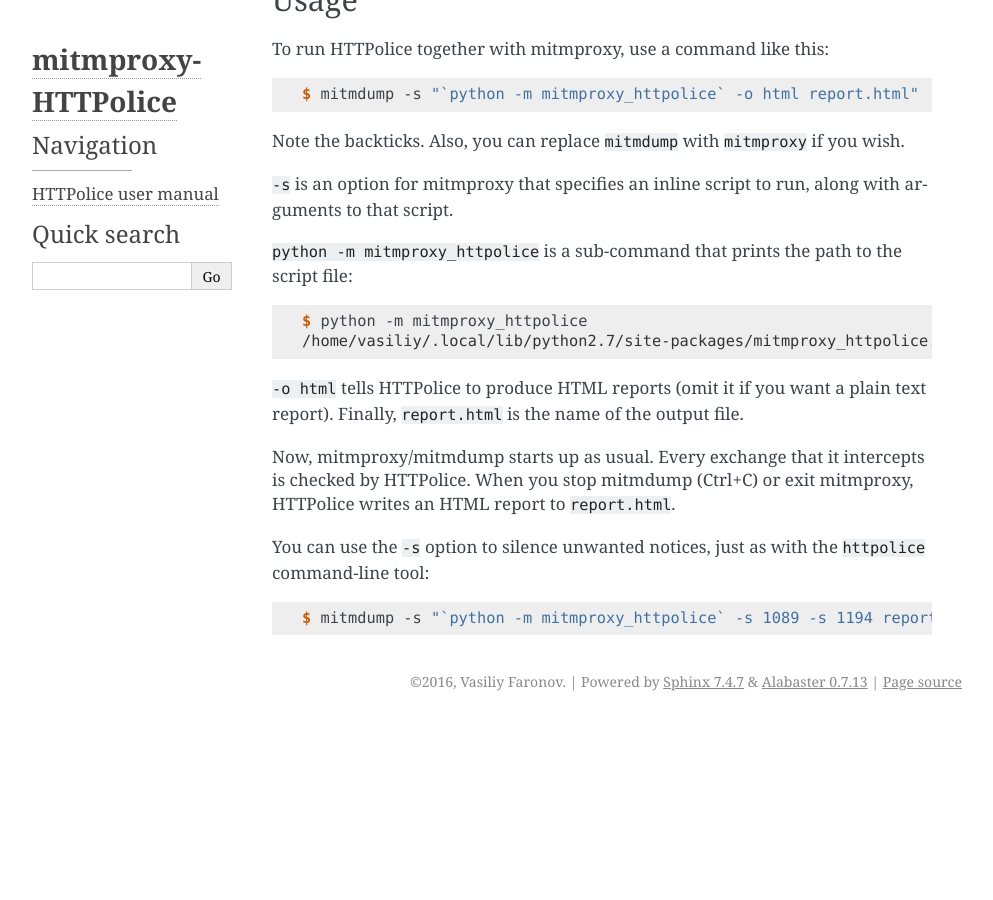
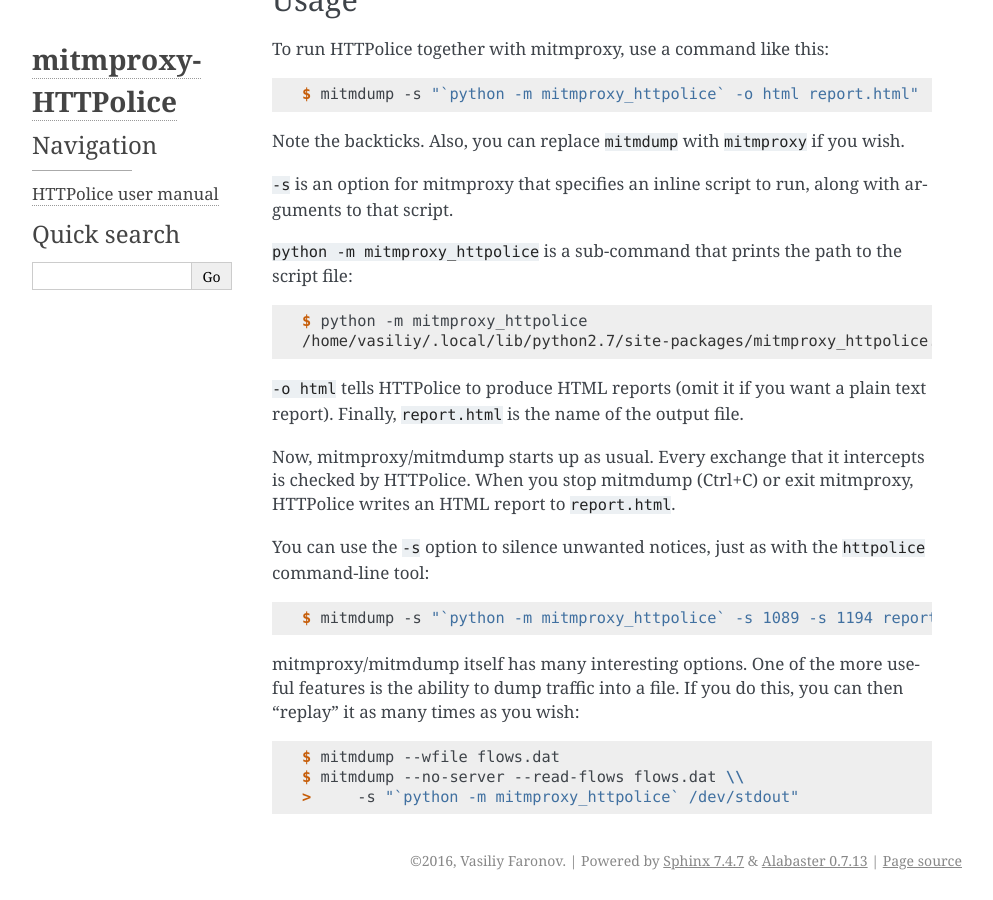
Before and after one commit to vfaronov/mitmproxy-httpolice, a Sphinx documentation site: the page built from doc/index.rst, in a window 1280 px wide and 900 px high, scrolled down 534 px. Shown: the whole window, without its empty margins (148-1141 px from the left). Built offline with Sphinx 7.4.7, drawn with Linux system fonts in a browser that asks for light colours; before the commit the page ends 1255 px from its top, so only the background shows below that.

Commit message:
Mention mitmproxy's --read-flows option in docs

```diff
--- a/doc/index.rst
+++ b/doc/index.rst
@@ -62,3 +62,11 @@
 just as with the ``httpolice`` command-line tool::
 
   $ mitmdump -s "`python -m mitmproxy_httpolice` -s 1089 -s 1194 report.txt"
+
+mitmproxy/mitmdump itself has many interesting options.
+One of the more useful features is the ability to dump traffic into a file.
+If you do this, you can then “replay” it as many times as you wish::
+
+  $ mitmdump --wfile flows.dat
+  $ mitmdump --no-server --read-flows flows.dat \\
+  >     -s "`python -m mitmproxy_httpolice` /dev/stdout"
```
